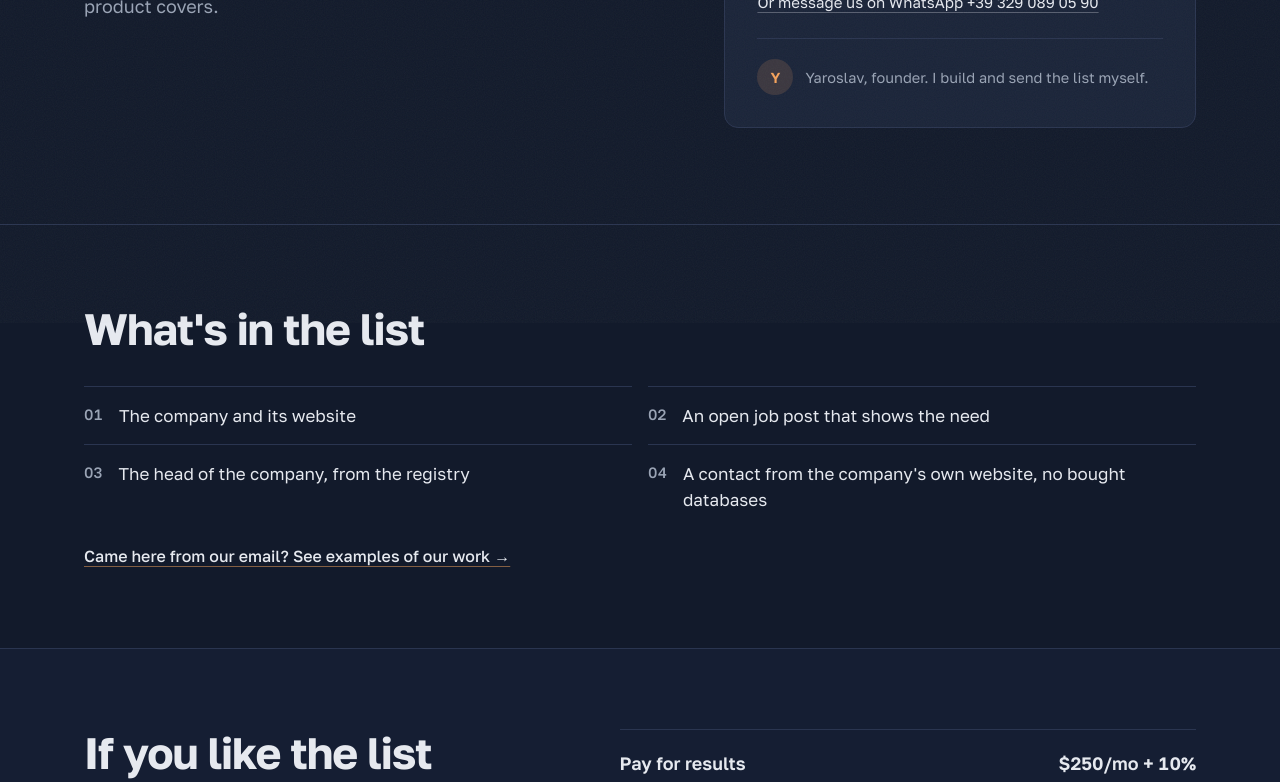
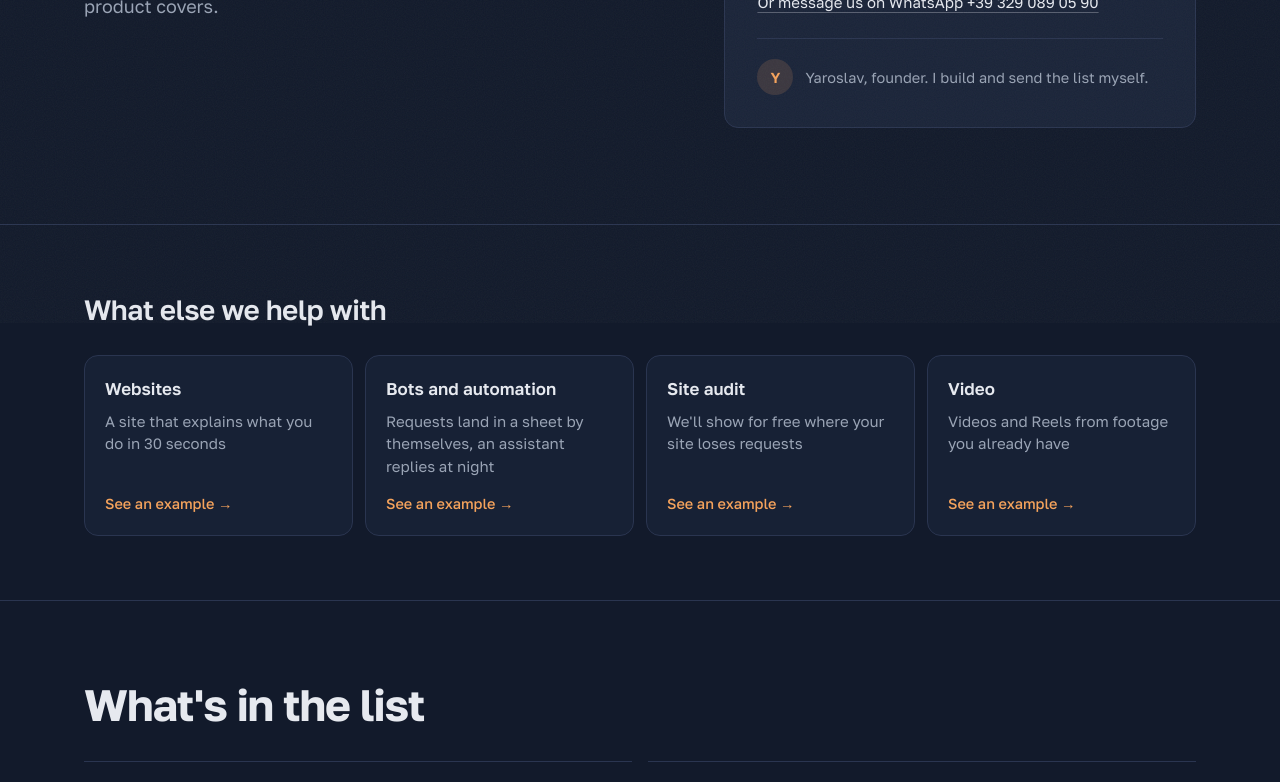
Before and after one commit to velorievvork-pixel/Ember-Court, a Next.js app: page /en in a window 1280 px wide. Shown: the part 477-1259 px from the top of the page. Built offline with nearby package versions, Linux system fonts and the light colour scheme; no server answers.

Commit message:
Home: four service cards right under the first screen, each linking to its sample
Co-Authored-By: Claude Opus 5.5 <noreply@anthropic.com>
Claude-Session: https://claude.ai/code/session_01AMvf4BFchrx3KUN3To5jn3

```diff
--- a/src/app/[lang]/page.tsx
+++ b/src/app/[lang]/page.tsx
@@ -17,6 +17,9 @@ export async function generateMetadata({ params }: PageProps<"/[lang]">) {
 export default async function Home({ params }: PageProps<"/[lang]">) {
   const lang = (await params).lang as Locale;
   const t = getT(lang, "index");
+  const ts = getT(lang, "services");
+  // The four services next to outbound, each straight to its sample on the examples page.
+  const four: [string, string, string][] = [["s2.ws.h", "four.ws", "sites"], ["s2.at.h", "four.at", "assistant"], ["s2.au.h", "four.au", "audit"], ["s2.vd.h", "four.vd", "video"]];
 
   const jsonLd = {
     "@context": "https://schema.org", "@type": "ProfessionalService", name: "Ember Court",
@@ -52,6 +55,25 @@ export default async function Home({ params }: PageProps<"/[lang]">) {
               <span aria-hidden className="grid h-9 w-9 shrink-0 place-items-center rounded-full bg-ember/15 font-semibold text-ember">{t("s.me").charAt(0)}</span>
               {t("s.me")}
             </p>
+          </div>
+        </section>
+
+        {/* The other four services, one tap from the first screen to a sample. */}
+        <section className="border-t border-rule">
+          <div className={`${wide} py-12 sm:py-16`}>
+            <h2 className="text-[clamp(1.4rem,2.4vw,1.75rem)] font-semibold tracking-[-0.02em]">{t("four.h")}</h2>
+            <ul className="mt-6 grid gap-3 sm:grid-cols-2 lg:grid-cols-4">
+              {four.map(([title, line, id]) => (
+                <li key={id}>
+                  <Link href={`${href(lang, "examples")}#${id}`}
+                    className="flex h-full flex-col rounded-[14px] border border-rule bg-sheet/70 p-5 transition-colors hover:border-ink/35">
+                    <span className="text-[17px] font-semibold">{ts(title)}</span>
+                    <span className="mt-2 flex-1 text-[15px] leading-[1.5] text-ink-muted">{t(line)}</span>
+                    <span className="mt-4 text-[14.5px] font-medium text-ember">{t("four.link")}</span>
+                  </Link>
+                </li>
+              ))}
+            </ul>
           </div>
         </section>
 
--- a/src/content/en.json
+++ b/src/content/en.json
@@ -278,7 +278,13 @@
   "s.wa": "Or message us on WhatsApp",
   "s.wa.text": "Hi! I'd like 10 companies for my website: ",
   "s.me": "Yaroslav, founder. I build and send the list myself.",
-  "ex.link": "Came here from our email? See examples of our work →"
+  "ex.link": "Came here from our email? See examples of our work →",
+  "four.h": "What else we help with",
+  "four.link": "See an example →",
+  "four.ws": "A site that explains what you do in 30 seconds",
+  "four.at": "Requests land in a sheet by themselves, an assistant replies at night",
+  "four.au": "We'll show for free where your site loses requests",
+  "four.vd": "Videos and Reels from footage you already have"
  },
  "services": {
   "jump.5": "Website audit",
```
Also changed, not shown: src/content/ru.json, src/content/uk.json.
